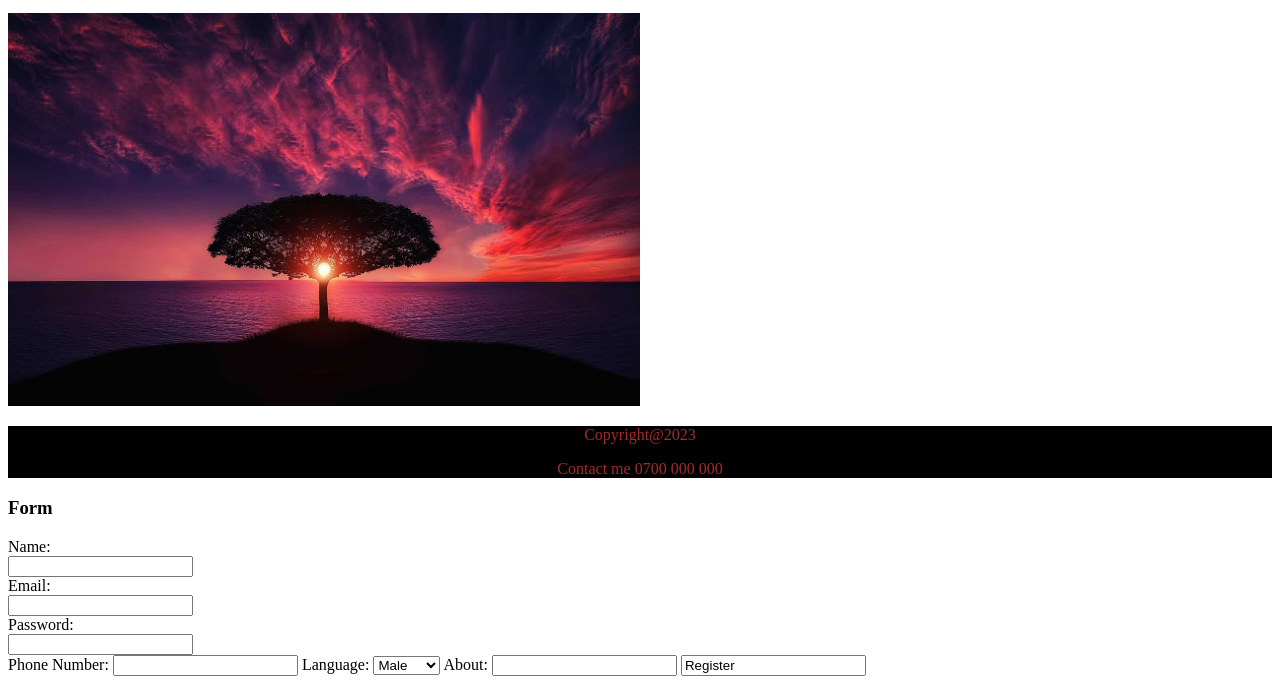
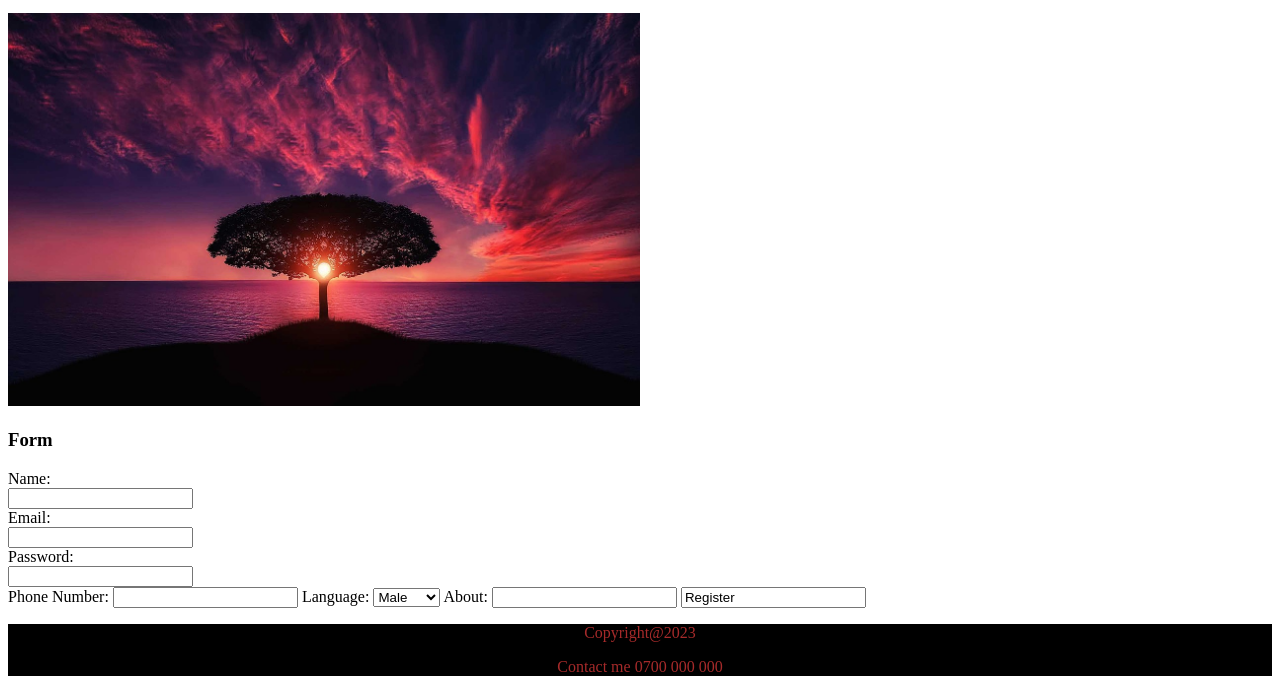
Before and after one commit to cate339/css-project, a website: page Index.html in a window 1280 px wide. Shown: the part 320-1012 px from the top of the page. Drawn offline with Linux system fonts and the light colour scheme.

Commit message:
Fix stylelint

```diff
--- a/Index.html
+++ b/Index.html
@@ -26,10 +26,7 @@
             <img class="bgImage" src="./Images/Tree.jpg"/>
 
         </section>
-        <footer>
-            <p>Copyright@2023</p>
-            <p>Contact me 0700 000 000</p>
-        </footer>
+
         <h3>Form</h3>
         <form action="/action_page.php">
             <label for="name">Name:</label><br>
@@ -51,6 +48,10 @@
             <input type="register" value="Register">
 
         </form>
+        <footer>
+            <p>Copyright@2023</p>
+            <p>Contact me 0700 000 000</p>
+        </footer>
 
     </body>
 
--- a/style.css
+++ b/style.css
@@ -1,6 +1,3 @@
-body, html {
-
-}
 h1 {
   text-align: center;
   color: black;
@@ -25,7 +22,7 @@ p {
   font-family: Impact, Haettenschweiler, 'Arial Narrow Bold', sans-serif;
 }
 
-.bgImage{
+.bgImage {
   height: 30%;
   width: 50%;
 }
```
